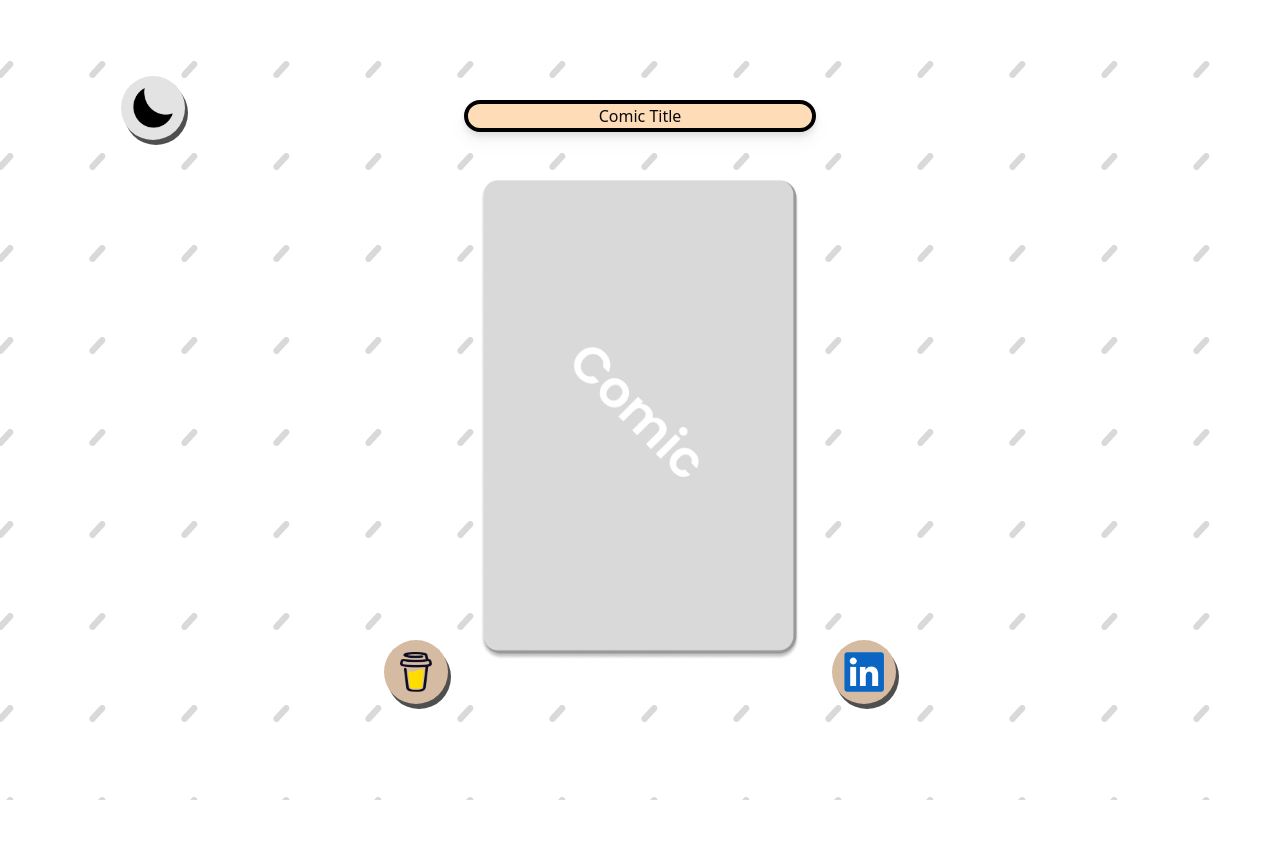
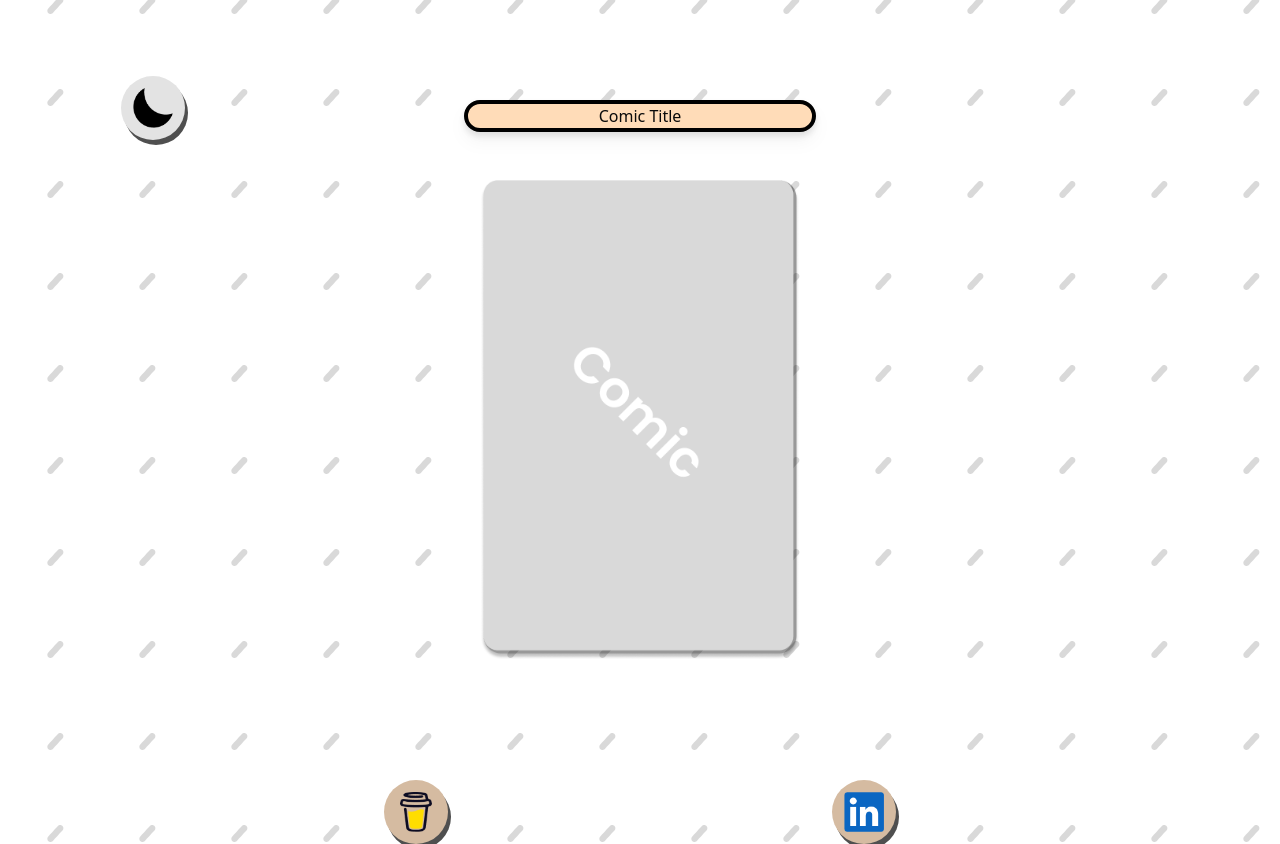
Before and after one commit to Marquis4484/page_turner, a Next.js app: page / in a window 1280 px wide. Before the commit the page ends 820 px from the top, so only its background shows below. Built offline with nearby package versions, Linux system fonts and the light colour scheme.

Commit message:
id update

```diff
--- a/app/page.tsx
+++ b/app/page.tsx
@@ -10,21 +10,14 @@
 import Coffee from "../public/images/buttons/BMAC_button.png";
 
 function Home() {
-  const [isJiggling, setIsJiggling] = useState(false);
 
-  const handleClick = () => {
-    setIsJiggling(true);
-  };
 
   return (
-    <div className="bg-bannerImg bg-repeat bg-bottom w-full h-screen">
-      <div id="comic_carousel_darkmode " className="h-[80vh]">
-        <div
-          id="button"
-          className="h-[140px] w-[185px] flex items-end justify-end"
-        >
-          <button className="bg-[#E3E3E3] p-3 inset-shadow-xs rounded-full duration-200  hover:bg-[#cecece] active:bg-[#9a9a9a] shadow-[3px_5px_0px_#4f4f4f]  active:shadow-[0px_0px_0px_#4f4f4f] active:duration-100  active:translate-y-[2px] active:translate-x-[2px]">
-            <Image src={Darkmode} alt="Darkmode" className="  h-10 w-10 " />
+    <div id="frontpage" className="bg-bannerImg">
+      <div id="elements_frontpage" >
+        <div id="button_position" className="h-[140px] w-[185px] flex items-end justify-end" >
+          <button id="darkmode_button"className="bg-[#E3E3E3] p-3 inset-shadow-xs rounded-full duration-200  hover:bg-[#cecece] active:bg-[#9a9a9a] shadow-[3px_5px_0px_#4f4f4f]  active:shadow-[0px_0px_0px_#4f4f4f] active:duration-100  active:translate-y-[2px] active:translate-x-[2px]">
+            <Image src={Darkmode} alt="Darkmode" className="h-10 w-10"/>
           </button>
         </div>
         <div className="flex flex-col justify-center items-center h-[80vh]">
@@ -39,7 +32,7 @@
 
       <div id="social_links" className="flex justify-evenly">
         <button
-          onClick={handleClick}
+
           className="bg-[#D5BBA1] py-3 px-4 rounded-full duration-200 hover:bg-[#b7a08a] shadow-[3px_5px_0px_#4f4f4f]  active:shadow-[0px_0px_0px_#4f4f4f] active:duration-100  active:translate-y-[2px] active:translate-x-[2px] "
         >
           <Image src={Coffee} alt="Darkmode" className="  h-10 w-8" />
```
